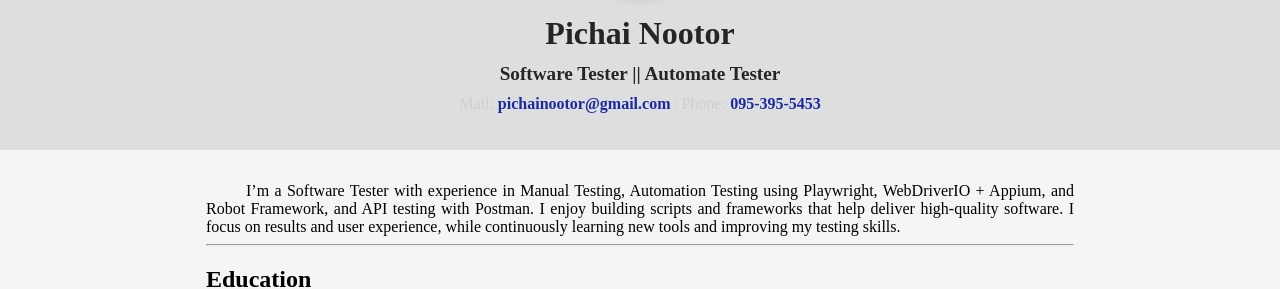
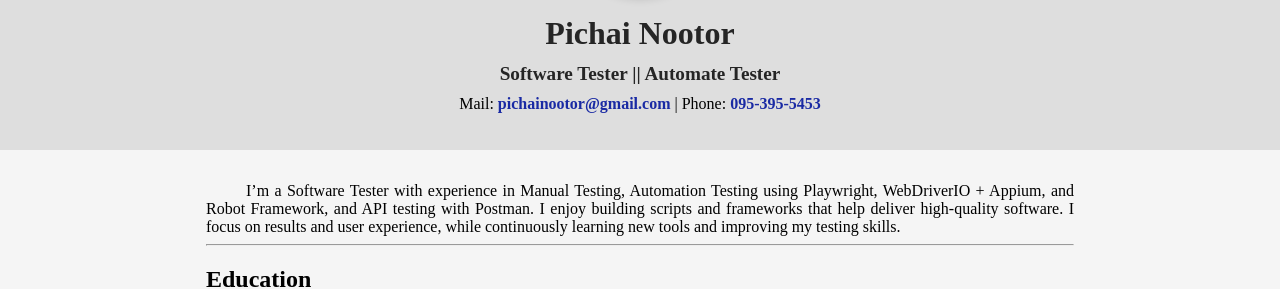
Before and after one commit to pichai-nootor/pichai-nootor.github.io, a Jekyll site: the page built from index.md, in a window 1280 px wide. Shown: the part 231-520 px from the top of the page. Built offline with Jekyll 4.4.1, drawn with Linux system fonts in a browser that asks for light colours; our own code applies the rules of GitHub Pages for plain Markdown files.

Commit message:
Update default.html

```diff
--- a/_layouts/default.html
+++ b/_layouts/default.html
@@ -7,15 +7,14 @@
   <title>{{ site.title | default: site.github.repository_name }}</title>
 
   <style>
-    /* กำจัด margin/padding ของ html/body */
     html,
     body {
       margin: 0;
       padding: 0;
-      background: #f5f5f5; /* พื้นหลังส่วน content */
+      background: #f5f5f5;
     }
 
-    /* header แบบเต็มจอ */
+
     header.page-header {
       background: #dedede !important;
       position: relative;
@@ -57,7 +56,7 @@
       text-align: center;
       font-size: 1rem;
       font-weight: normal;
-      color: #cfcfcf;
+      color: #000000;
     }
 
     /* responsive สำหรับ mobile */
```
